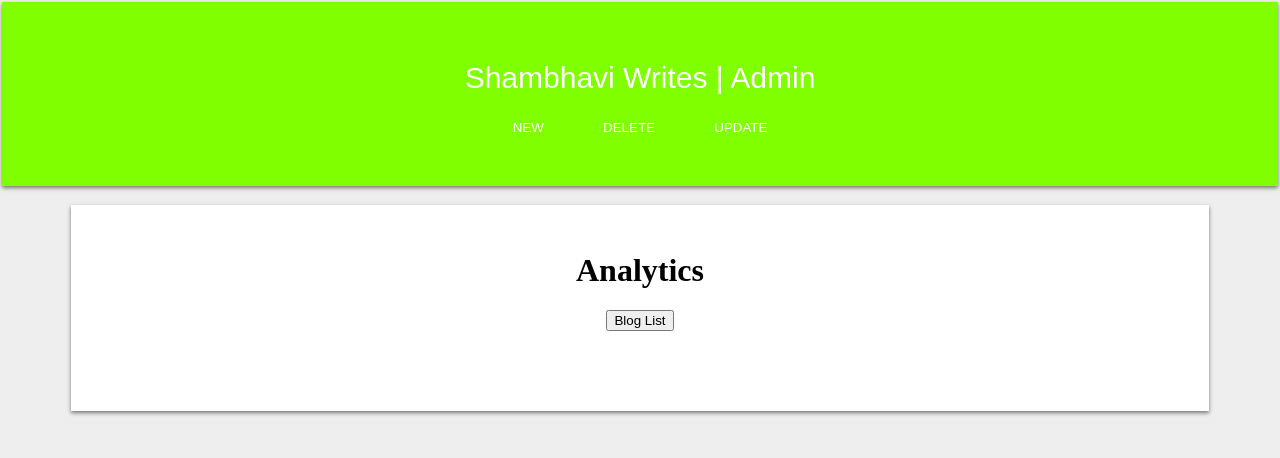
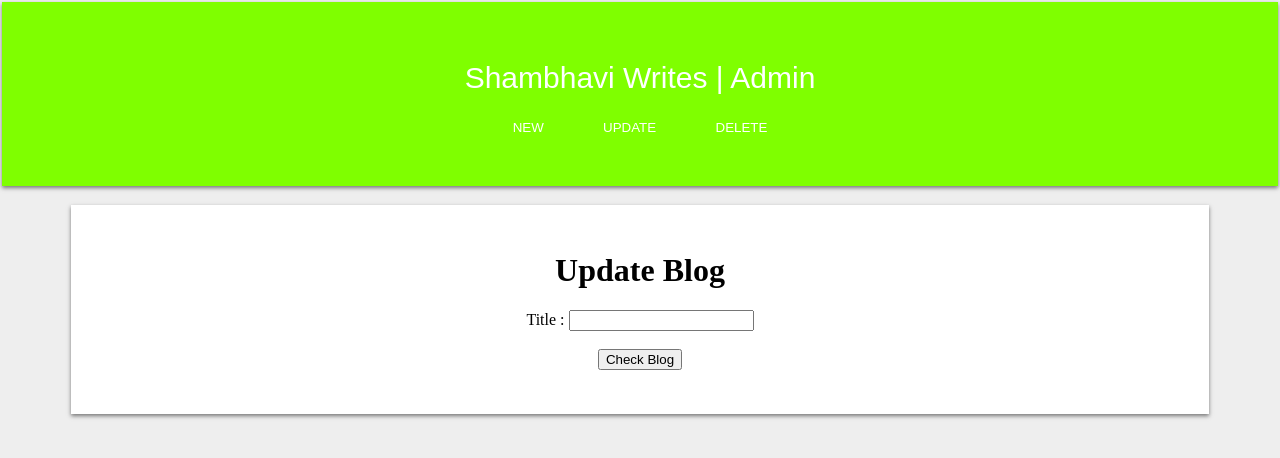
Before and after one commit to HARSH-KUMAR10/ShambhaviBlogs, a website: page Views/dashboard.html in a window 1280 px wide. Both pictures are taken after a click on the button "UPDATE". Drawn offline with Linux system fonts and the light colour scheme.

Commit message:
update module part 1

```diff
--- /dev/null
+++ b/Blogs/InternshipPlan.html
@@ -0,0 +1 @@
+<html><head><title>Internship Plan| Shambhavi</title><link rel="stylesheet" href="style.css"/></head><body><div id="heading">Shambhavi Writes</div><div id="mainContent"><div id="title">Internship Plan</div><div id="date">2021-02-17</div><div id="content">Me and samit is discussing about the summer internship of 5th semester.<br/><br/>We want to do web development using MERN.<br/></div></div></body></html>
--- a/Models/pool.js
+++ b/Models/pool.js
@@ -3,7 +3,7 @@ const mysql = require('mysql');
 var pool = mysql.createPool({
     host:'db4free.net',port:3306,
     user:'myblogs',password:'myblogs123',
-    database:'myblogs_hk',connectionLimit:100,
+    database:'myblogs_hk',connectionLimit:1000,
     multipleStatements:true
 });
 
--- a/Views/dashboard.html
+++ b/Views/dashboard.html
@@ -55,8 +55,8 @@
     <div id="header"><br/>
         Shambhavi Writes | Admin<br/>
         <button type="button" onclick="new_blogs()">NEW</button>
+        <button type="button" onclick="update_blogs()">UPDATE</button>
         <button type="button" onclick="delete_blogs()">DELETE</button>
-        <button type="button" onclick="update_blogs()">UPDATE</button>
     </div>
     <div id="content">
         <div id="content1">
@@ -76,6 +76,16 @@
                 </table>
             </form>
         </div>
+        <div id="content3" style="display: none;">
+            <h1>Update Blog</h1>
+            Title : <input type="text" id="blog_title"/><br/><br/>
+            <button type="button" id="update_button" onclick="checkBlog()">Check Blog</button><br/><br/>
+            <div id="content3_part1" style="display: none;">
+                Date : <input type="date" name="blog_date"/><br/><br/>
+                Content : <textarea name="blog_content" id="blog_content" rows="20" cols="50"></textarea><br/><br/>
+                <input type=submit value="update" formaction="/updateBlog"/>
+            </div>
+        </div>
     </div>
 </body>
 </html>
--- a/Views/dashboardscript.js
+++ b/Views/dashboardscript.js
@@ -1,6 +1,9 @@
 const content1 = document.getElementById("content1");
 const content2 = document.getElementById("content2");
 const content3 = document.getElementById("content3");
+const content3_part1 = document.getElementById("content3_part1");
+const update_button = document.getElementById("update_button");
+const update_blog_content = document.getElementById("blog_content");
 
 function show_blog_list(){
     fetch('/dashboard_blog_list').then((res)=>(res.json())).then(data=>{
@@ -16,4 +19,30 @@ function show_blog_list(){
 function new_blogs(){
     content1.style.display="none";
     content2.style.display="block";
+    content3.style.display="none";
 }
+
+function update_blogs(){
+    content1.style.display="none";
+    content3.style.display="block";
+    content2.style.display="none";
+}
+
+function checkBlog(){
+    var blog_title = document.getElementById("blog_title").value;
+    var url = "/checkBlog?blog_title="+blog_title;
+    fetch(url).then(res=>res.json()).then((data)=>{
+        console.log(data[0],data[0].length,data[0].blog_desc);
+        var result = JSON.stringify(data);
+        console.log(result.blog_desc);
+        if(data.length>0){
+            content3_part1.style.display="block";
+            update_blog_content.innerHTML = data[0].blog_desc;
+            update_button.disabled="true";
+        }else{
+            content3_part1.style.display="none";
+            alert("blog not found");
+        }
+    });
+
+}
```
Also changed, not shown: index.js (+16 -0 lines).
